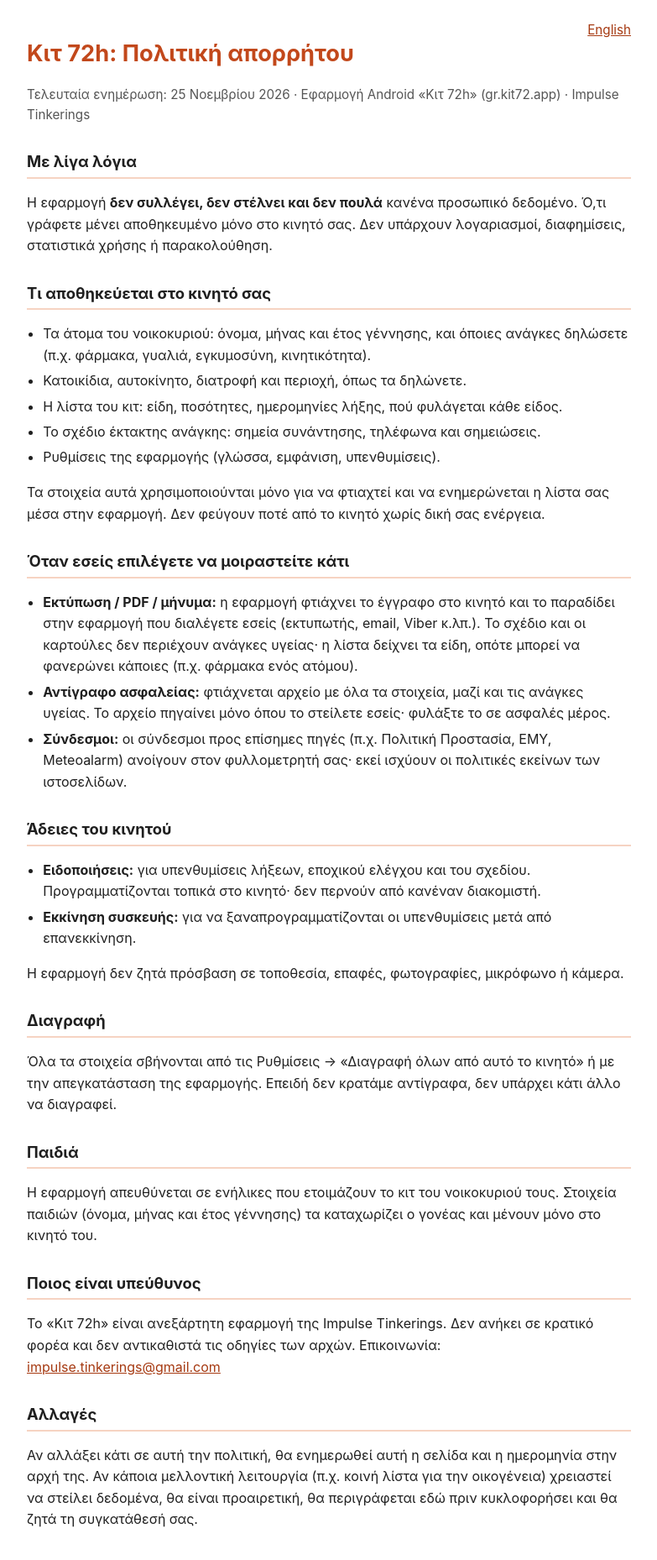
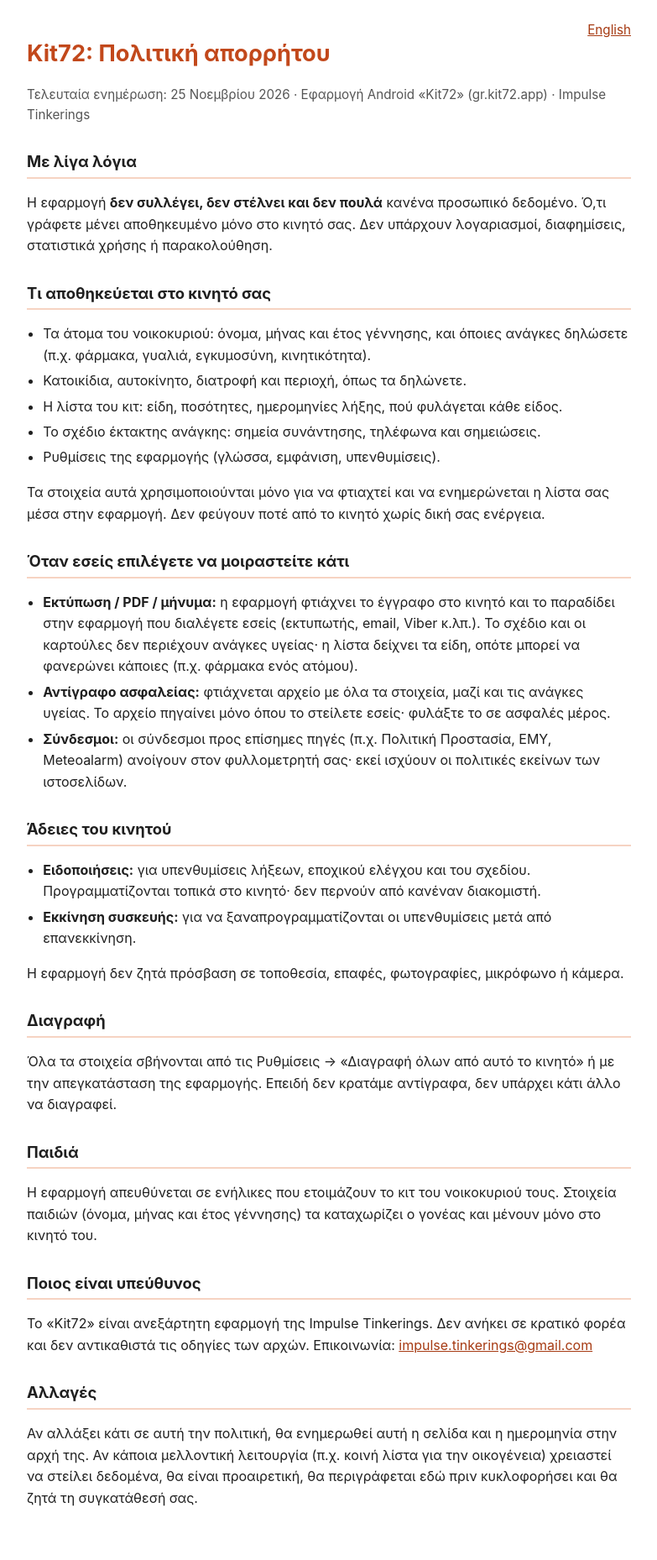
Before and after one commit to ntarlad/kit72-privacy, a plain HTML site: page index.html in a window 1280 px wide. Shown: the whole page at 84% size, without its empty margins (248-1031 px from the left). Drawn offline with Linux system fonts and the light colour scheme.

Commit message:
Νέο όνομα εφαρμογής: Kit72
Co-Authored-By: Claude Opus 5.5 <noreply@anthropic.com>
Claude-Session: https://claude.ai/code/session_01JtKeGKqTrbfGZanUNjuayB

```diff
--- a/index.html
+++ b/index.html
@@ -1,8 +1,8 @@
-<!DOCTYPE html><html lang="el"><head><meta charset="utf-8"><meta name="viewport" content="width=device-width,initial-scale=1"><title>Κιτ 72h: Πολιτική απορρήτου</title><style>body{font-family:-apple-system,Roboto,'Noto Sans',Arial,sans-serif;max-width:720px;margin:0 auto;padding:24px 18px 48px;line-height:1.6;color:#1F1F1F;background:#FFF}
+<!DOCTYPE html><html lang="el"><head><meta charset="utf-8"><meta name="viewport" content="width=device-width,initial-scale=1"><title>Kit72: Πολιτική απορρήτου</title><style>body{font-family:-apple-system,Roboto,'Noto Sans',Arial,sans-serif;max-width:720px;margin:0 auto;padding:24px 18px 48px;line-height:1.6;color:#1F1F1F;background:#FFF}
 h1{color:#C2481B;font-size:1.7rem;margin-bottom:.2rem}h2{font-size:1.15rem;margin-top:1.8rem;border-bottom:2px solid #F6D3C2;padding-bottom:.2rem}
 .meta{color:#555;font-size:.95rem}.lang{float:right;font-size:.95rem}a{color:#A63A12}ul{padding-left:1.2rem}li{margin:.3rem 0}
-@media (prefers-color-scheme:dark){body{background:#151312;color:#EEE}.meta{color:#BBB}h2{border-color:#5A3122}a{color:#FF9A6B}h1{color:#FF8A57}}</style></head><body><a class="lang" href="en/">English</a><h1>Κιτ 72h: Πολιτική απορρήτου</h1>
-<p class="meta">Τελευταία ενημέρωση: 25 Νοεμβρίου 2026 · Εφαρμογή Android «Κιτ 72h» (gr.kit72.app) · Impulse Tinkerings</p>
+@media (prefers-color-scheme:dark){body{background:#151312;color:#EEE}.meta{color:#BBB}h2{border-color:#5A3122}a{color:#FF9A6B}h1{color:#FF8A57}}</style></head><body><a class="lang" href="en/">English</a><h1>Kit72: Πολιτική απορρήτου</h1>
+<p class="meta">Τελευταία ενημέρωση: 25 Νοεμβρίου 2026 · Εφαρμογή Android «Kit72» (gr.kit72.app) · Impulse Tinkerings</p>
 <h2>Με λίγα λόγια</h2>
 <p>Η εφαρμογή <strong>δεν συλλέγει, δεν στέλνει και δεν πουλά</strong> κανένα προσωπικό δεδομένο. Ό,τι γράφετε μένει αποθηκευμένο μόνο στο κινητό σας. Δεν υπάρχουν λογαριασμοί, διαφημίσεις, στατιστικά χρήσης ή παρακολούθηση.</p>
 <h2>Τι αποθηκεύεται στο κινητό σας</h2>
@@ -31,6 +31,6 @@ h1{color:#C2481B;font-size:1.7rem;margin-bottom:.2rem}h2{font-size:1.15rem;margi
 <h2>Παιδιά</h2>
 <p>Η εφαρμογή απευθύνεται σε ενήλικες που ετοιμάζουν το κιτ του νοικοκυριού τους. Στοιχεία παιδιών (όνομα, μήνας και έτος γέννησης) τα καταχωρίζει ο γονέας και μένουν μόνο στο κινητό του.</p>
 <h2>Ποιος είναι υπεύθυνος</h2>
-<p>Το «Κιτ 72h» είναι ανεξάρτητη εφαρμογή της Impulse Tinkerings. Δεν ανήκει σε κρατικό φορέα και δεν αντικαθιστά τις οδηγίες των αρχών. Επικοινωνία: <a href="mailto:impulse.tinkerings@gmail.com">impulse.tinkerings@gmail.com</a></p>
+<p>Το «Kit72» είναι ανεξάρτητη εφαρμογή της Impulse Tinkerings. Δεν ανήκει σε κρατικό φορέα και δεν αντικαθιστά τις οδηγίες των αρχών. Επικοινωνία: <a href="mailto:impulse.tinkerings@gmail.com">impulse.tinkerings@gmail.com</a></p>
 <h2>Αλλαγές</h2>
 <p>Αν αλλάξει κάτι σε αυτή την πολιτική, θα ενημερωθεί αυτή η σελίδα και η ημερομηνία στην αρχή της. Αν κάποια μελλοντική λειτουργία (π.χ. κοινή λίστα για την οικογένεια) χρειαστεί να στείλει δεδομένα, θα είναι προαιρετική, θα περιγράφεται εδώ πριν κυκλοφορήσει και θα ζητά τη συγκατάθεσή σας.</p></body></html>
```
Also changed, not shown: en/index.html (+4 -4 lines), 1 other file.
